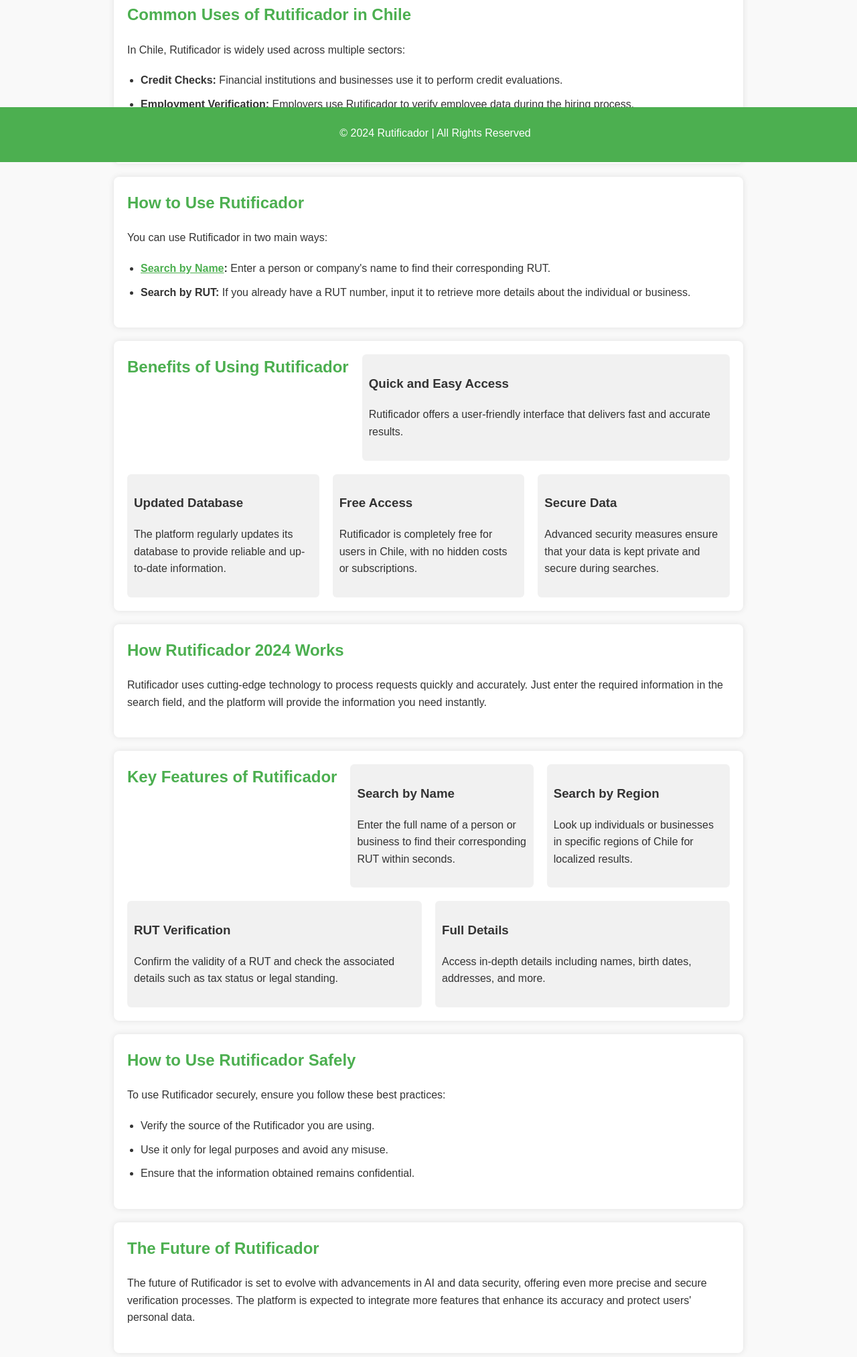
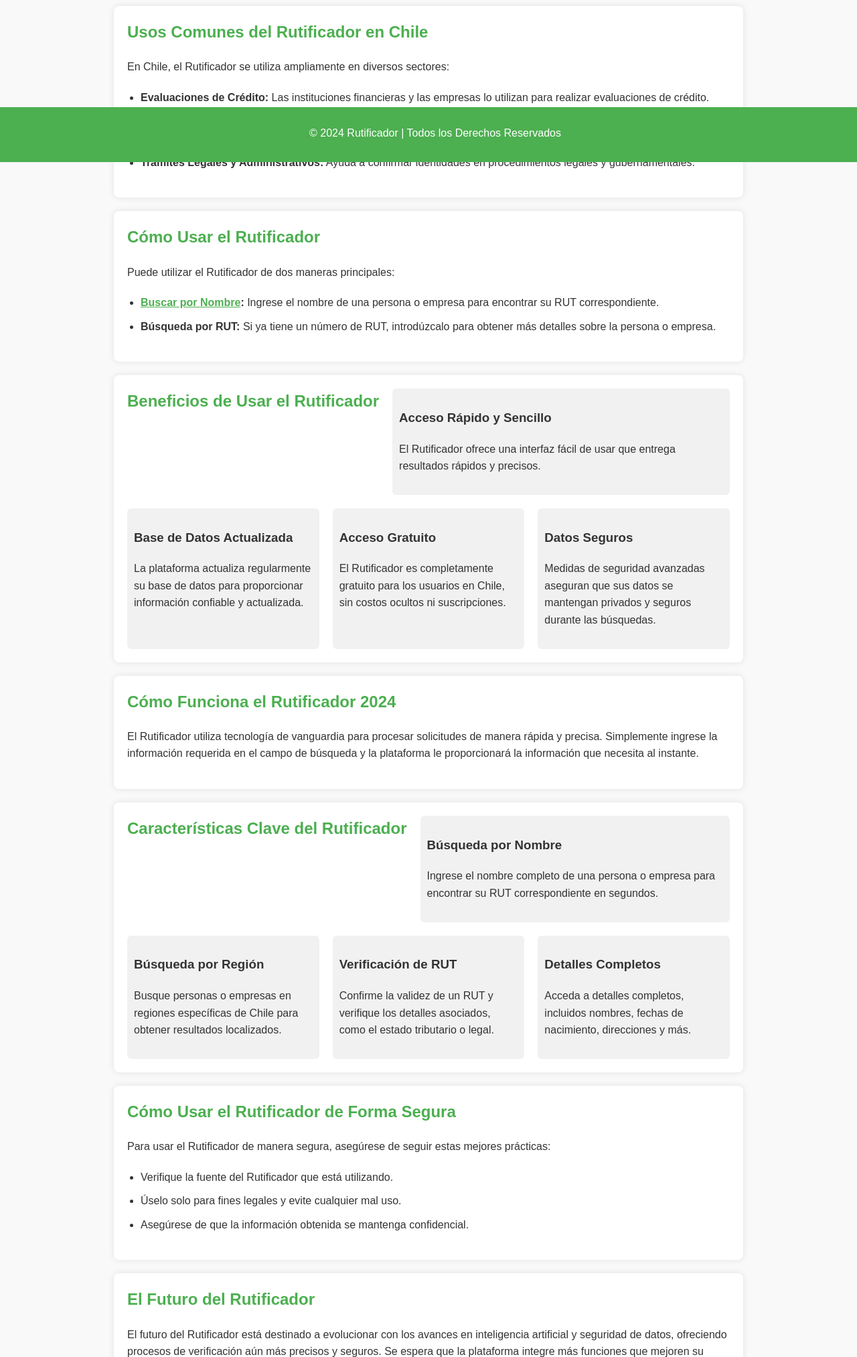
Before and after one commit to alexhales-droid/theRutificadorchile, a plain HTML site: page index.html in a window 1280 px wide. Shown: the part 558-2584 px from the top of the page at 67% size. Drawn offline with Linux system fonts and the light colour scheme.

Commit message:
Update index.html

```diff
--- a/index.html
+++ b/index.html
@@ -1,9 +1,9 @@
 <!DOCTYPE html>
-<html lang="en">
+<html lang="es">
 <head>
     <meta charset="UTF-8">
     <meta name="viewport" content="width=device-width, initial-scale=1.0">
-    <title>Find the RUT with the New Rutificador 2024</title>
+    <title>Encuentra el RUT con el Nuevo Rutificador 2024</title>
     <style>
         body {
             font-family: Arial, sans-serif;
@@ -72,111 +72,111 @@
 <body>
 
 <header>
-    <h1>Find the RUT with the New Rutificador 2024</h1>
+    <h1>Encuentra el RUT con el Nuevo Rutificador 2024</h1>
 </header>
 
 <section>
-    <h2>What is a Rutificador and How Does it Work?</h2>
-    <p>A <strong>Rutificador</strong> is a digital tool used primarily in Chile to identify individuals through their <strong>RUT</strong> (Rol Único Tributario) number. This system provides access to public data associated with a specific RUT, such as the person's full name. Its primary use is by financial and commercial entities for identity validation, but it also has applications in legal and administrative fields.</p>
+    <h2>¿Qué es un Rutificador y cómo funciona?</h2>
+    <p>Un <strong>Rutificador</strong> es una herramienta digital utilizada principalmente en Chile para identificar a las personas a través de su número de <strong>RUT</strong> (Rol Único Tributario). Este sistema proporciona acceso a datos públicos asociados con un RUT específico, como el nombre completo de la persona. Su uso principal es por entidades financieras y comerciales para la validación de identidad, pero también tiene aplicaciones en campos legales y administrativos.</p>
 </section>
 
 <section>
-    <h2>History and Development of Rutificador</h2>
-    <p>The history of Rutificador dates back to the early internet days in Chile. As online transactions grew, the need to verify identities quickly and securely became apparent. Over the years, Rutificador has evolved, integrating advanced technologies to enhance accuracy and security in identifying individuals.</p>
+    <h2>Historia y Desarrollo del Rutificador</h2>
+    <p>La historia del Rutificador se remonta a los primeros días de Internet en Chile. A medida que crecieron las transacciones en línea, se hizo evidente la necesidad de verificar identidades de forma rápida y segura. Con los años, el Rutificador ha evolucionado, integrando tecnologías avanzadas para mejorar la precisión y seguridad en la identificación de personas.</p>
 </section>
 
 <section>
-    <h2>Common Uses of Rutificador in Chile</h2>
-    <p>In Chile, Rutificador is widely used across multiple sectors:</p>
+    <h2>Usos Comunes del Rutificador en Chile</h2>
+    <p>En Chile, el Rutificador se utiliza ampliamente en diversos sectores:</p>
     <ul>
-        <li><strong>Credit Checks:</strong> Financial institutions and businesses use it to perform credit evaluations.</li>
-        <li><strong>Employment Verification:</strong> Employers use Rutificador to verify employee data during the hiring process.</li>
-        <li><strong>Legal and Administrative Procedures:</strong> It helps confirm identities in legal and government procedures.</li>
+        <li><strong>Evaluaciones de Crédito:</strong> Las instituciones financieras y las empresas lo utilizan para realizar evaluaciones de crédito.</li>
+        <li><strong>Verificación de Empleo:</strong> Los empleadores utilizan el Rutificador para verificar los datos de los empleados durante el proceso de contratación.</li>
+        <li><strong>Trámites Legales y Administrativos:</strong> Ayuda a confirmar identidades en procedimientos legales y gubernamentales.</li>
     </ul>
 </section>
 
 <section>
-    <h2>How to Use Rutificador</h2>
-    <p>You can use Rutificador in two main ways:</p>
+    <h2>Cómo Usar el Rutificador</h2>
+    <p>Puede utilizar el Rutificador de dos maneras principales:</p>
     <ul>
-        <li><strong><a href="https://therutificador.cl/">Search by Name</a>:</strong> Enter a person or company's name to find their corresponding RUT.</li>
-        <li><strong>Search by RUT:</strong> If you already have a RUT number, input it to retrieve more details about the individual or business.</li>
+        <li><strong><a href="https://therutificador.cl/">Buscar por Nombre</a>:</strong> Ingrese el nombre de una persona o empresa para encontrar su RUT correspondiente.</li>
+        <li><strong>Búsqueda por RUT:</strong> Si ya tiene un número de RUT, introdúzcalo para obtener más detalles sobre la persona o empresa.</li>
     </ul>
 </section>
 
 <section class="benefits">
-    <h2>Benefits of Using Rutificador</h2>
+    <h2>Beneficios de Usar el Rutificador</h2>
     <div>
-        <h3>Quick and Easy Access</h3>
-        <p>Rutificador offers a user-friendly interface that delivers fast and accurate results.</p>
+        <h3>Acceso Rápido y Sencillo</h3>
+        <p>El Rutificador ofrece una interfaz fácil de usar que entrega resultados rápidos y precisos.</p>
     </div>
     <div>
-        <h3>Updated Database</h3>
-        <p>The platform regularly updates its database to provide reliable and up-to-date information.</p>
+        <h3>Base de Datos Actualizada</h3>
+        <p>La plataforma actualiza regularmente su base de datos para proporcionar información confiable y actualizada.</p>
     </div>
     <div>
-        <h3>Free Access</h3>
-        <p>Rutificador is completely free for users in Chile, with no hidden costs or subscriptions.</p>
+        <h3>Acceso Gratuito</h3>
+        <p>El Rutificador es completamente gratuito para los usuarios en Chile, sin costos ocultos ni suscripciones.</p>
     </div>
     <div>
-        <h3>Secure Data</h3>
-        <p>Advanced security measures ensure that your data is kept private and secure during searches.</p>
+        <h3>Datos Seguros</h3>
+        <p>Medidas de seguridad avanzadas aseguran que sus datos se mantengan privados y seguros durante las búsquedas.</p>
     </div>
 </section>
 
 <section>
-    <h2>How Rutificador 2024 Works</h2>
-    <p>Rutificador uses cutting-edge technology to process requests quickly and accurately. Just enter the required information in the search field, and the platform will provide the information you need instantly.</p>
+    <h2>Cómo Funciona el Rutificador 2024</h2>
+    <p>El Rutificador utiliza tecnología de vanguardia para procesar solicitudes de manera rápida y precisa. Simplemente ingrese la información requerida en el campo de búsqueda y la plataforma le proporcionará la información que necesita al instante.</p>
 </section>
 
 <section class="features">
-    <h2>Key Features of Rutificador</h2>
+    <h2>Características Clave del Rutificador</h2>
     <div>
-        <h3>Search by Name</h3>
-        <p>Enter the full name of a person or business to find their corresponding RUT within seconds.</p>
+        <h3>Búsqueda por Nombre</h3>
+        <p>Ingrese el nombre completo de una persona o empresa para encontrar su RUT correspondiente en segundos.</p>
     </div>
     <div>
-        <h3>Search by Region</h3>
-        <p>Look up individuals or businesses in specific regions of Chile for localized results.</p>
+        <h3>Búsqueda por Región</h3>
+        <p>Busque personas o empresas en regiones específicas de Chile para obtener resultados localizados.</p>
     </div>
     <div>
-        <h3>RUT Verification</h3>
-        <p>Confirm the validity of a RUT and check the associated details such as tax status or legal standing.</p>
+        <h3>Verificación de RUT</h3>
+        <p>Confirme la validez de un RUT y verifique los detalles asociados, como el estado tributario o legal.</p>
     </div>
     <div>
-        <h3>Full Details</h3>
-        <p>Access in-depth details including names, birth dates, addresses, and more.</p>
+        <h3>Detalles Completos</h3>
+        <p>Acceda a detalles completos, incluidos nombres, fechas de nacimiento, direcciones y más.</p>
     </div>
 </section>
 
 <section>
-    <h2>How to Use Rutificador Safely</h2>
-    <p>To use Rutificador securely, ensure you follow these best practices:</p>
+    <h2>Cómo Usar el Rutificador de Forma Segura</h2>
+    <p>Para usar el Rutificador de manera segura, asegúrese de seguir estas mejores prácticas:</p>
     <ul>
-        <li>Verify the source of the Rutificador you are using.</li>
-        <li>Use it only for legal purposes and avoid any misuse.</li>
-        <li>Ensure that the information obtained remains confidential.</li>
+        <li>Verifique la fuente del Rutificador que está utilizando.</li>
+        <li>Úselo solo para fines legales y evite cualquier mal uso.</li>
+        <li>Asegúrese de que la información obtenida se mantenga confidencial.</li>
     </ul>
 </section>
 
 <section>
-    <h2>The Future of Rutificador</h2>
-    <p>The future of Rutificador is set to evolve with advancements in AI and data security, offering even more precise and secure verification processes. The platform is expected to integrate more features that enhance its accuracy and protect users' personal data.</p>
+    <h2>El Futuro del Rutificador</h2>
+    <p>El futuro del Rutificador está destinado a evolucionar con los avances en inteligencia artificial y seguridad de datos, ofreciendo procesos de verificación aún más precisos y seguros. Se espera que la plataforma integre más funciones que mejoren su precisión y protejan los datos personales de los usuarios.</p>
 </section>
 
 <section>
-    <h2>Frequently Asked Questions</h2>
+    <h2>Preguntas Frecuentes</h2>
     <ul>
-        <li><strong>Is it legal to use Rutificador?</strong> Yes, as long as its use complies with Chilean laws governing personal data protection.</li>
-        <li><strong>How can I protect my information when using it?</strong> Use trusted Rutificadors that follow high security standards.</li>
-        <li><strong>Can I use Rutificador for any purpose?</strong> No, it must be used for justified and legal purposes, particularly for identity verification.</li>
-        <li><strong>What security measures should Rutificadors have?</strong> Encryption, regular security audits, and adherence to data protection laws.</li>
-        <li><strong>How do I verify the reliability of a Rutificador?</strong> Check user reviews and ensure it complies with official data protection policies.</li>
+        <li><strong>¿Es legal usar el Rutificador?</strong> Sí, siempre que su uso cumpla con las leyes chilenas que rigen la protección de datos personales.</li>
+        <li><strong>¿Cómo puedo proteger mi información al usarlo?</strong> Utilice Rutificadores de confianza que sigan altos estándares de seguridad.</li>
+        <li><strong>¿Puedo usar el Rutificador para cualquier propósito?</strong> No, debe ser utilizado para fines justificados y legales, en particular para la verificación de identidad.</li>
+        <li><strong>¿Qué medidas de seguridad deben tener los Rutificadores?</strong> Cifrado, auditorías de seguridad regulares y cumplimiento de las leyes de protección de datos.</li>
+        <li><strong>¿Cómo verifico la fiabilidad de un Rutificador?</strong> Revise las opiniones de los usuarios y asegúrese de que cumple con las políticas oficiales de protección de datos.</li>
     </ul>
 </section>
 
 <footer>
-    <p>&copy; 2024 Rutificador | All Rights Reserved</p>
+    <p>&copy; 2024 Rutificador | Todos los Derechos Reservados</p>
 </footer>
 
 </body>
```
